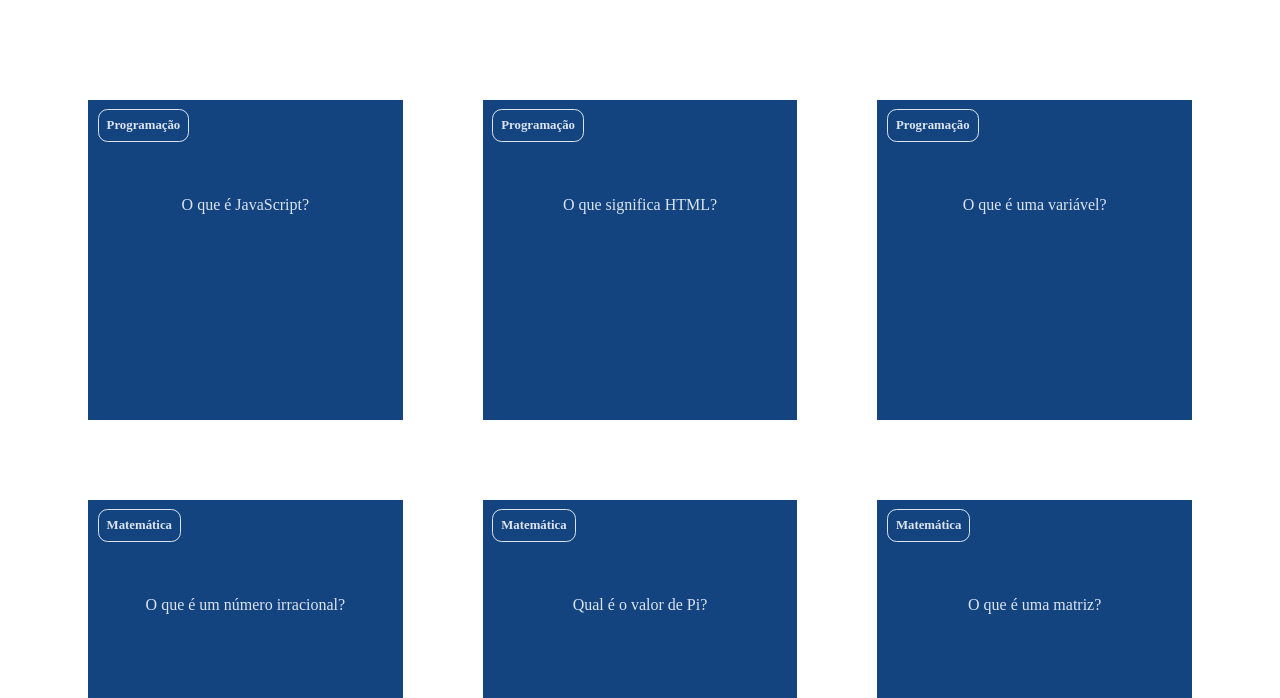
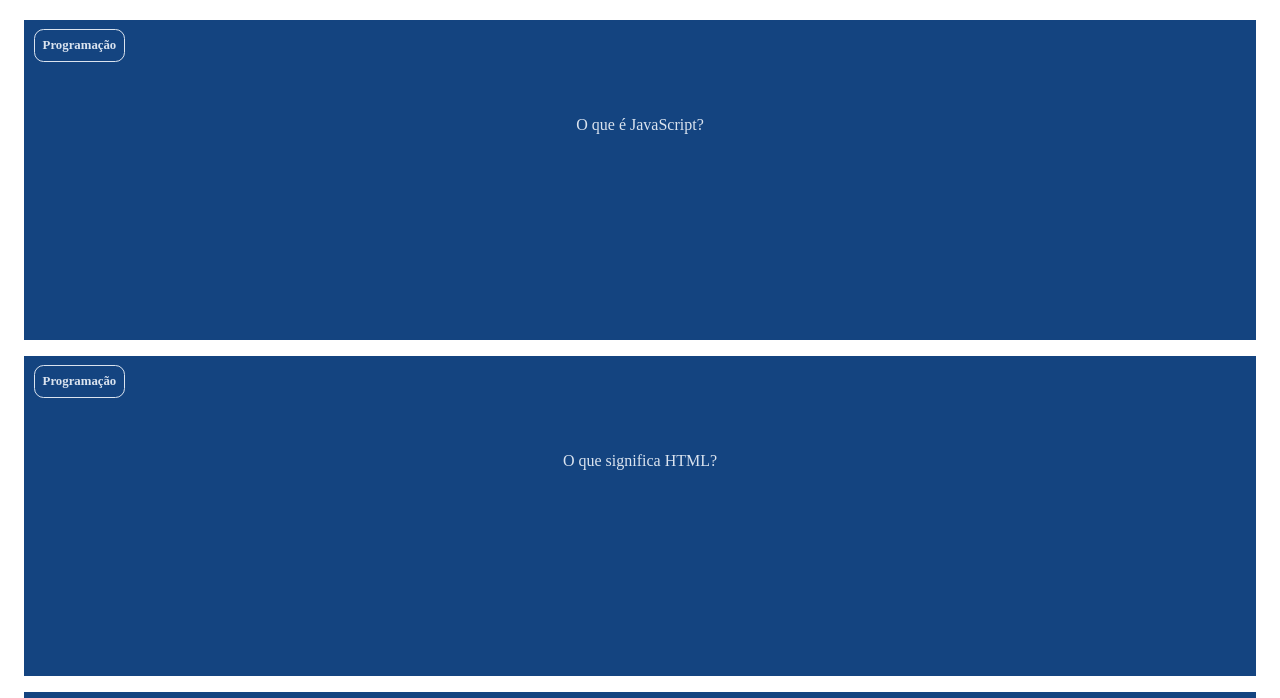
Before and after one commit to Thyago001/-FlashcardsTHY, a plain HTML site: page index.html in a window 1280 px wide. Shown: the part 60-758 px from the top of the page. Drawn offline with Linux system fonts and the light colour scheme.

Commit message:
style.css

```diff
--- a/style.css
+++ b/style.css
@@ -9,7 +9,7 @@ body {
     font-family: Bai Jamjuree;
 }
 
-#container {
+container {
     display: flex;
     flex-wrap: wrap;
     justify-content: space-between;
```
